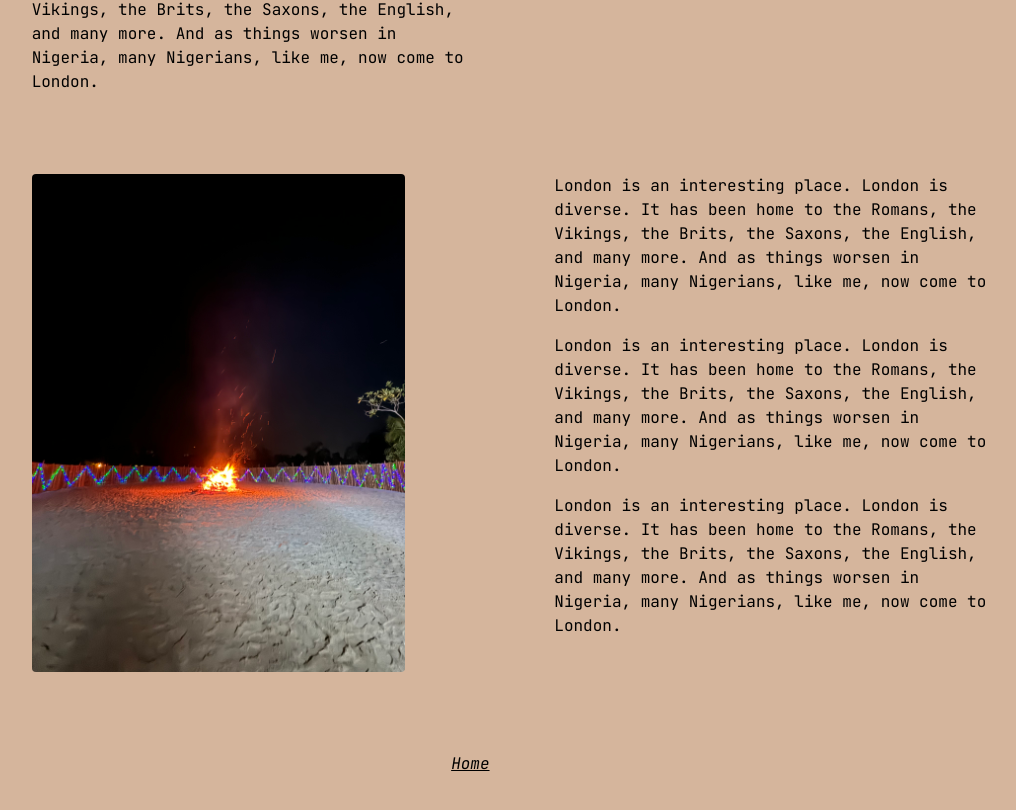
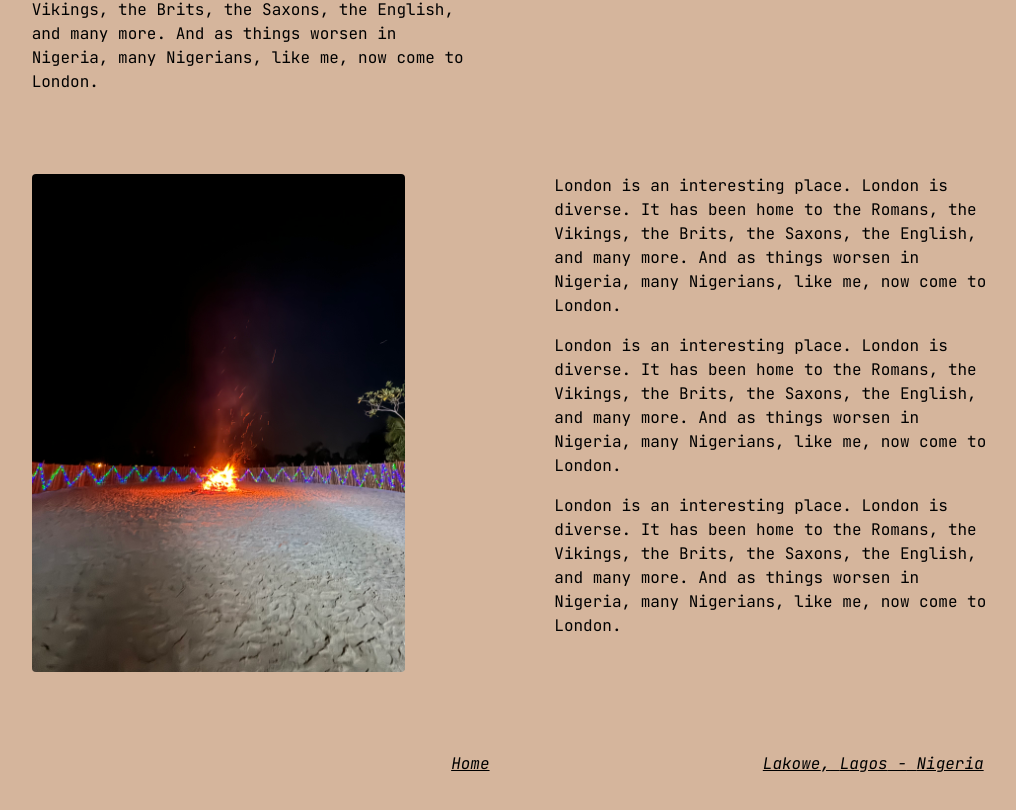
Before and after one commit to Exalted100/postcards, a Next.js app: page /places/lakowe in a window 1280 px wide. Shown: the part 1666-2476 px from the top of the page, without its empty margins (123-1139 px from the left). Built offline with nearby package versions, Linux system fonts and the light colour scheme; a web font is replaced by a local one.

Commit message:
add pictures

```diff
--- a/app/data.tsx
+++ b/app/data.tsx
@@ -46,4 +46,98 @@ export const placesData = [
             },
         }, ],
     },
+    {
+        slug: "lakowe",
+        title: "Lakowe",
+        city: "Lagos",
+        country: "Nigeria",
+        info: [],
+        content: [ {
+            paragraphs: ['London is an interesting place. London is diverse. It has been home to the Romans, the Vikings, the Brits, the Saxons, the English, and many more. And as things worsen in Nigeria, many Nigerians, like me, now come to London.',
+                'London is an interesting place. London is diverse. It has been home to the Romans, the Vikings, the Brits, the Saxons, the English, and many more. And as things worsen in Nigeria, many Nigerians, like me, now come to London.',
+                'London is an interesting place. London is diverse. It has been home to the Romans, the Vikings, the Brits, the Saxons, the English, and many more. And as things worsen in Nigeria, many Nigerians, like me, now come to London.'
+            ],
+            image: {
+                url: '/lake-in-field.jpg',
+                alt: 'Lake in the midst of field',
+            },
+        },
+        {
+            paragraphs: ['London is an interesting place. London is diverse. It has been home to the Romans, the Vikings, the Brits, the Saxons, the English, and many more. And as things worsen in Nigeria, many Nigerians, like me, now come to London.',
+                'London is an interesting place. London is diverse. It has been home to the Romans, the Vikings, the Brits, the Saxons, the English, and many more. And as things worsen in Nigeria, many Nigerians, like me, now come to London.',
+                'London is an interesting place. London is diverse. It has been home to the Romans, the Vikings, the Brits, the Saxons, the English, and many more. And as things worsen in Nigeria, many Nigerians, like me, now come to London.'
+            ],
+            image: {
+                url: '/trees-in-pond.jpg',
+                alt: 'Tree Island in a pond',
+            },
+        },
+        {
+            paragraphs: ['London is an interesting place. London is diverse. It has been home to the Romans, the Vikings, the Brits, the Saxons, the English, and many more. And as things worsen in Nigeria, many Nigerians, like me, now come to London.',
+                'London is an interesting place. London is diverse. It has been home to the Romans, the Vikings, the Brits, the Saxons, the English, and many more. And as things worsen in Nigeria, many Nigerians, like me, now come to London.',
+                'London is an interesting place. London is diverse. It has been home to the Romans, the Vikings, the Brits, the Saxons, the English, and many more. And as things worsen in Nigeria, many Nigerians, like me, now come to London.'
+            ],
+            image: {
+                url: '/lakowe-peppersoup.jpg',
+                alt: 'Lakowe Goat meat peppersoup',
+            },
+        },
+        {
+            paragraphs: ['London is an interesting place. London is diverse. It has been home to the Romans, the Vikings, the Brits, the Saxons, the English, and many more. And as things worsen in Nigeria, many Nigerians, like me, now come to London.',
+                'London is an interesting place. London is diverse. It has been home to the Romans, the Vikings, the Brits, the Saxons, the English, and many more. And as things worsen in Nigeria, many Nigerians, like me, now come to London.',
+                'London is an interesting place. London is diverse. It has been home to the Romans, the Vikings, the Brits, the Saxons, the English, and many more. And as things worsen in Nigeria, many Nigerians, like me, now come to London.'
+            ],
+            image: {
+                url: '/beach-bonfire.jpg',
+                alt: 'Bonfire on a beach at night',
+            },
+        }, ],
+    },
+    {
+        slug: "lakowe",
+        title: "Lakowe",
+        city: "Lagos",
+        country: "Nigeria",
+        info: [],
+        content: [ {
+            paragraphs: ['London is an interesting place. London is diverse. It has been home to the Romans, the Vikings, the Brits, the Saxons, the English, and many more. And as things worsen in Nigeria, many Nigerians, like me, now come to London.',
+                'London is an interesting place. London is diverse. It has been home to the Romans, the Vikings, the Brits, the Saxons, the English, and many more. And as things worsen in Nigeria, many Nigerians, like me, now come to London.',
+                'London is an interesting place. London is diverse. It has been home to the Romans, the Vikings, the Brits, the Saxons, the English, and many more. And as things worsen in Nigeria, many Nigerians, like me, now come to London.'
+            ],
+            image: {
+                url: '/lake-in-field.jpg',
+                alt: 'Lake in the midst of field',
+            },
+        },
+        {
+            paragraphs: ['London is an interesting place. London is diverse. It has been home to the Romans, the Vikings, the Brits, the Saxons, the English, and many more. And as things worsen in Nigeria, many Nigerians, like me, now come to London.',
+                'London is an interesting place. London is diverse. It has been home to the Romans, the Vikings, the Brits, the Saxons, the English, and many more. And as things worsen in Nigeria, many Nigerians, like me, now come to London.',
+                'London is an interesting place. London is diverse. It has been home to the Romans, the Vikings, the Brits, the Saxons, the English, and many more. And as things worsen in Nigeria, many Nigerians, like me, now come to London.'
+            ],
+            image: {
+                url: '/trees-in-pond.jpg',
+                alt: 'Tree Island in a pond',
+            },
+        },
+        {
+            paragraphs: ['London is an interesting place. London is diverse. It has been home to the Romans, the Vikings, the Brits, the Saxons, the English, and many more. And as things worsen in Nigeria, many Nigerians, like me, now come to London.',
+                'London is an interesting place. London is diverse. It has been home to the Romans, the Vikings, the Brits, the Saxons, the English, and many more. And as things worsen in Nigeria, many Nigerians, like me, now come to London.',
+                'London is an interesting place. London is diverse. It has been home to the Romans, the Vikings, the Brits, the Saxons, the English, and many more. And as things worsen in Nigeria, many Nigerians, like me, now come to London.'
+            ],
+            image: {
+                url: '/lakowe-peppersoup.jpg',
+                alt: 'Lakowe Goat meat peppersoup',
+            },
+        },
+        {
+            paragraphs: ['London is an interesting place. London is diverse. It has been home to the Romans, the Vikings, the Brits, the Saxons, the English, and many more. And as things worsen in Nigeria, many Nigerians, like me, now come to London.',
+                'London is an interesting place. London is diverse. It has been home to the Romans, the Vikings, the Brits, the Saxons, the English, and many more. And as things worsen in Nigeria, many Nigerians, like me, now come to London.',
+                'London is an interesting place. London is diverse. It has been home to the Romans, the Vikings, the Brits, the Saxons, the English, and many more. And as things worsen in Nigeria, many Nigerians, like me, now come to London.'
+            ],
+            image: {
+                url: '/beach-bonfire.jpg',
+                alt: 'Bonfire on a beach at night',
+            },
+        }, ],
+    },
 ]
--- a/app/places/[place]/page.tsx
+++ b/app/places/[place]/page.tsx
@@ -85,7 +85,7 @@ export default async function Place({
         );
       })}
 
-      <div className="grid-cols-3 w-11/12 mt-6 lg:mt-20">
+      <div className="hidden lg:block grid-cols-3 w-11/12 mt-6 lg:mt-20">
         {currentIndex < 1 ? (
           <div className="w-1/3 inline-block"></div>
         ) : (
@@ -117,6 +117,35 @@ export default async function Place({
           </Link>
         )}
       </div>
+
+      <div className="block lg:hidden grid-cols-3 w-11/12 mt-6 lg:mt-20">
+        {currentIndex < 1 ? (
+          <div className="w-1/3 inline-block"></div>
+        ) : (
+          <Link
+            className="underline italic w-1/3 inline-block"
+            href={`/places/${placesData[currentIndex - 1].slug}`}
+          >
+            {placesData[currentIndex - 1].title}
+          </Link>
+        )}
+        <Link
+          className="underline italic w-1/3 inline-block text-center"
+          href="/"
+        >
+          Home
+        </Link>
+        {currentIndex > placesData.length - 2 ? (
+          <div className="w-1/3"></div>
+        ) : (
+          <Link
+            className="underline italic w-1/3 inline-block text-right"
+            href={`/places/${placesData[currentIndex + 1].slug}`}
+          >
+            {placesData[currentIndex + 1].title}
+          </Link>
+        )}
+      </div>
     </div>
   );
 }
```
